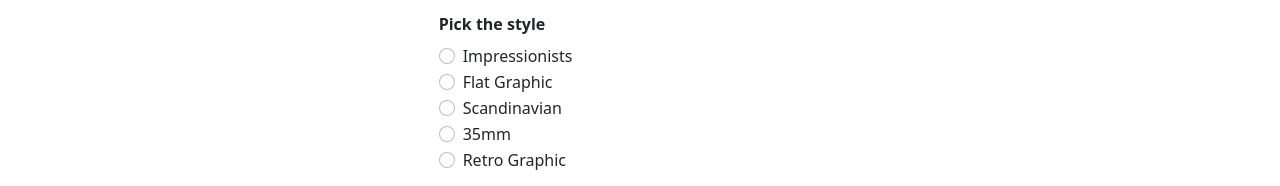
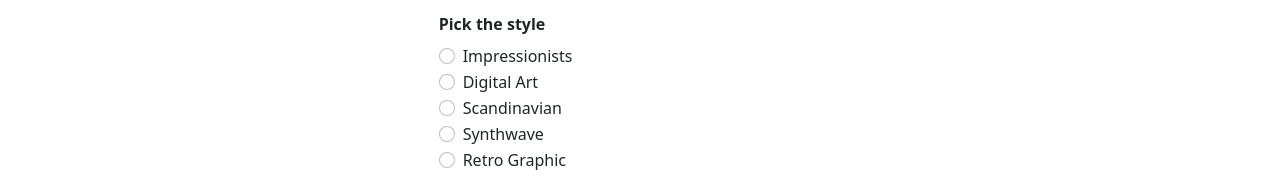
Before and after one commit to DW579/chad, a React (Create React App) app in the folder client/: page / in a window 1280 px wide. Shown: the part 362-548 px from the top of the page. Built offline with nearby package versions, Linux system fonts and the light colour scheme.

Commit message:
Edit a few styles

```diff
--- a/client/src/App.js
+++ b/client/src/App.js
@@ -158,12 +158,12 @@ function App() {
 											checked={selectedStyle === "impressionists"}
 										/>
 										<Form.Check
-											value="flat graphic"
+											value="digital art"
 											type="radio"
 											aria-label="radio 2"
-											label="Flat Graphic"
+											label="Digital Art"
 											onChange={handleStyleChange}
-											checked={selectedStyle === "flat graphic"}
+											checked={selectedStyle === "digital art"}
 										/>
 										<Form.Check
 											value="scandinavian"
@@ -174,12 +174,12 @@ function App() {
 											checked={selectedStyle === "scandinavian"}
 										/>
 										<Form.Check
-											value="35mm"
+											value="synthwave"
 											type="radio"
 											aria-label="radio 4"
-											label="35mm"
+											label="Synthwave"
 											onChange={handleStyleChange}
-											checked={selectedStyle === "35mm"}
+											checked={selectedStyle === "synthwave"}
 										/>
 										<Form.Check
 											value="retro graphic"
```
